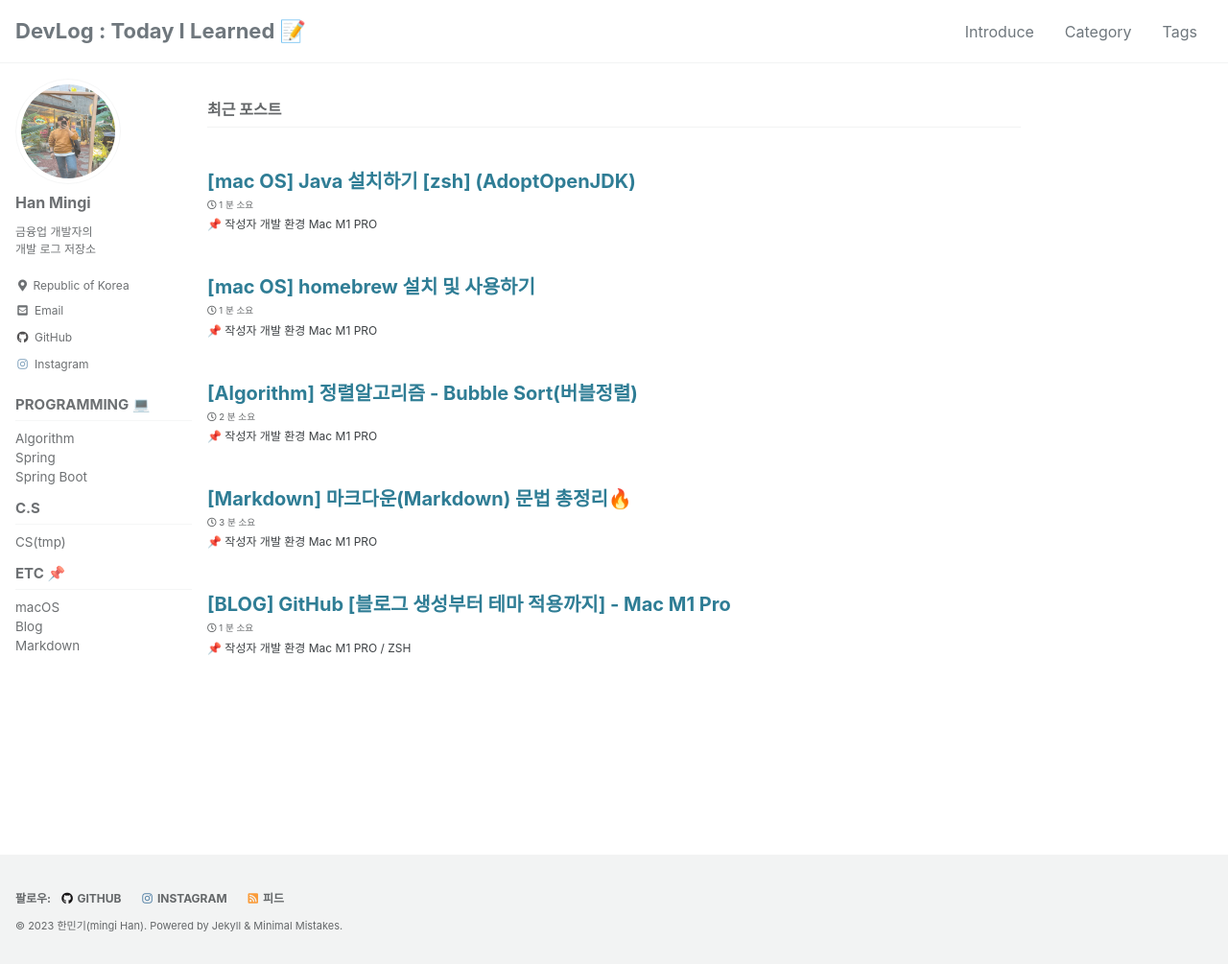
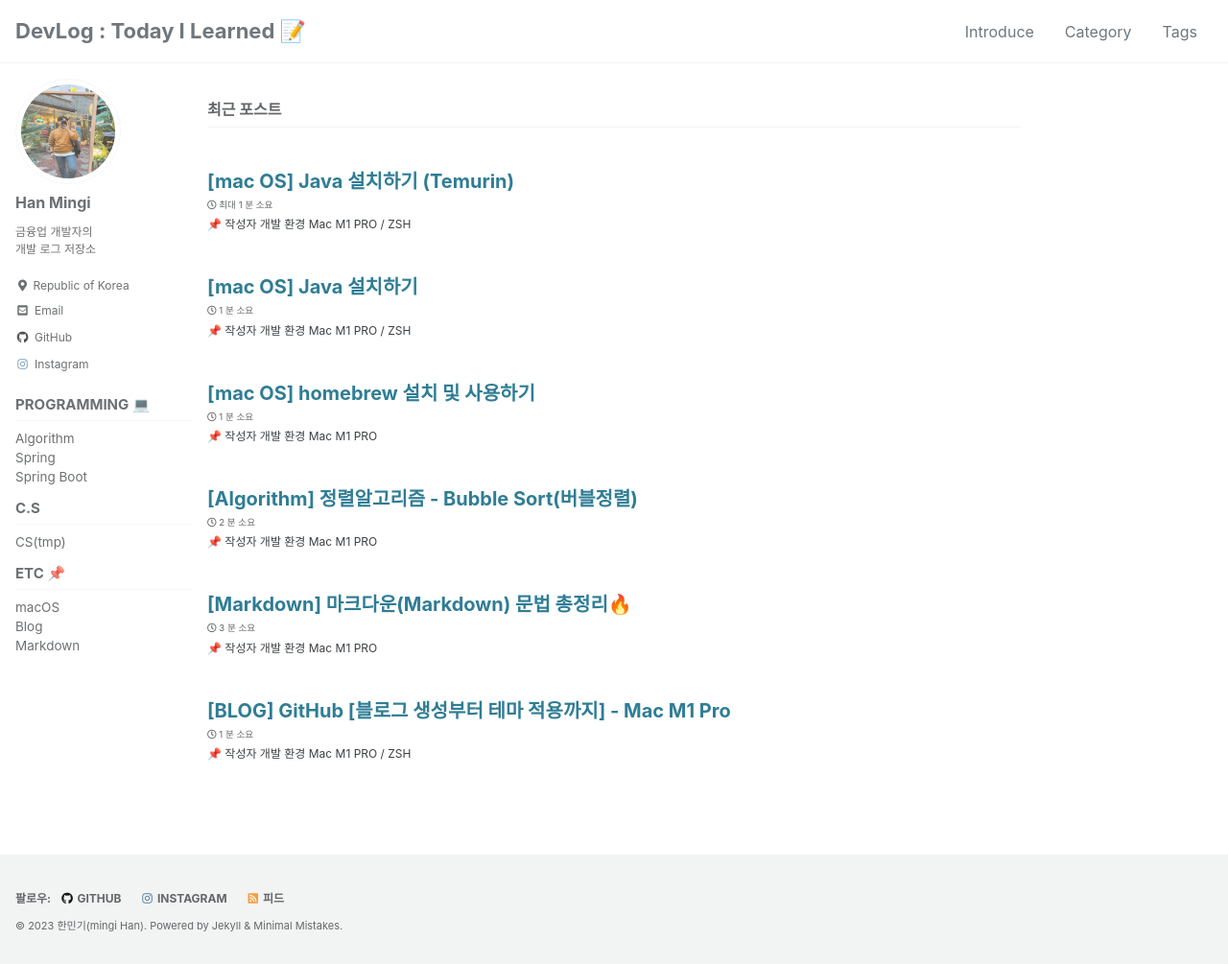
Before and after one commit to hanmingi/hanmingi.github.io, a Jekyll site: the page built from index.html, in a window 1280 px wide and 1005 px high. Shown: the whole window at 96% size. Built offline with Jekyll 4.4.1, drawn with Linux system fonts in a browser that asks for light colours; cached includes are drawn as plain includes; the list of posts is cut into pages by our own code; part of the change alters nothing that is shown.

Commit message:
[ADD] 자바설치 가이드 작성

````diff
--- a/_posts/mac/2023-08-07-install java.md
+++ b/_posts/mac/2023-08-07-install java.md
@@ -1,5 +1,5 @@
 ---
-title: "[mac OS] Java 설치하기 [zsh] (AdoptOpenJDK)"
+title: "[mac OS] Java 설치하기"
 categories:
     - mac
 
@@ -15,10 +15,10 @@ toc_label: "macOS"
 toc_icon: "tasks"
 ---
 
-📌 작성자 개발 환경 Mac M1 PRO
+📌 작성자 개발 환경 Mac M1 PRO / ZSH
 {: .notice--primary}
 
-# 맥북에서 Homebrew를 통한 AdoptOpenJDK 8 설치 가이드 [zsh]
+# 맥북에서 Homebrew를 통한 AdoptOpenJDK 8 설치 가이드
 
 이 가이드는 맥북(Mac) 운영체제에 Homebrew를 사용하여 AdoptOpenJDK 8을 설치하는 방법을 설명합니다.
 
--- /dev/null
+++ b/_posts/mac/2023-08-15-install Adoptium JDK.md
@@ -0,0 +1,58 @@
+---
+title: "[mac OS] Java 설치하기 (Temurin)"
+categories:
+- mac
+
+tags:
+- mac
+- install package
+- install
+- java
+- Temurin
+
+toc: true
+toc_sticky: true
+toc_label: "macOS"
+toc_icon: "tasks"
+---
+
+📌 작성자 개발 환경 Mac M1 PRO / ZSH
+{: .notice--primary}
+
+# 맥북에서 Homebrew를 통한 Adoptium 8 설치 가이드
+
+## 1. Adoptium vs AdoptOpenJDK
+AdoptOpenJDK는 OpenJDK의 pre-built 바이너리 입니다.
+
+이클립스 재단에서 어답티움(Adoptium) 프로젝트를 진행하면서 AdoptOpenJDK는 deprecate 되어 더이상 업데이트 되지 않습니다.
+
+따라서 AdoptOpenJDK를 사용하고 있다면 Adoptium의 temurin 바이너리로 교체하는게 좋습니다.
+
+homebrew tap의 경우 2021년 후반부터 adoptopenjdk는 업데이트 되지 않습니다.
+
+## 2. Temurin Java로 교체 설치
+```bash
+# adoptopenjdk untap (cask로 설치한 사람들만 대상)
+brew untap AdoptOpenJDK/openjdk
+
+# adoptopenjdk 삭제
+# 필자는 java 8과 11을 사용중이었음으로 8버전과 11버전 삭제
+brew uninstall adoptopenjdk8
+brew uninstall adoptopenjdk11
+
+# 최신 버전
+brew install --cask temurin
+
+# 버전 관리
+brew tap homebrew/cask-versions
+
+# 특정 버전 설치
+brew install --cask temurin8
+brew install --cask temurin11
+
+# Java 설치위치 확인
+/usr/libexec/java_home -V
+
+# Java 버전 확인
+java -version
+```
````
